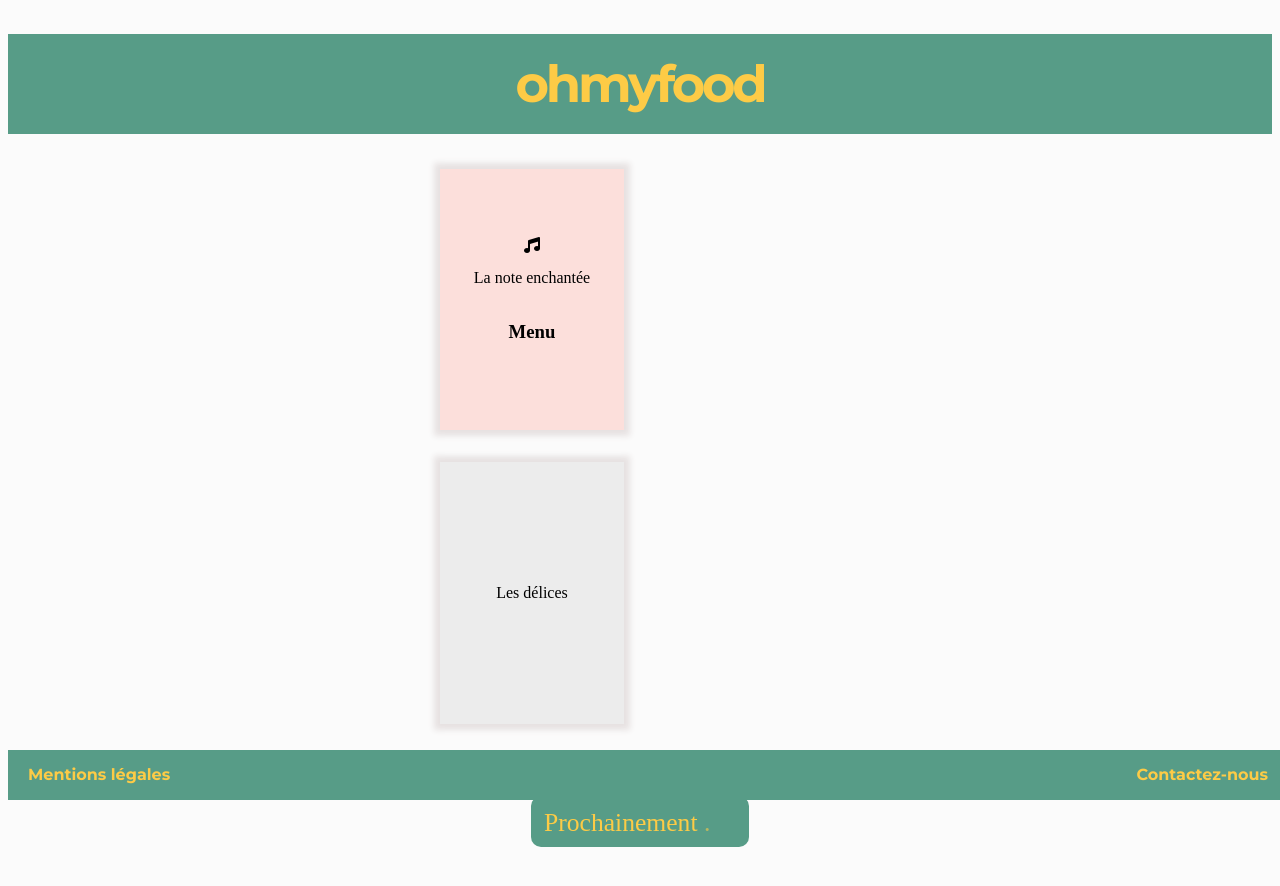
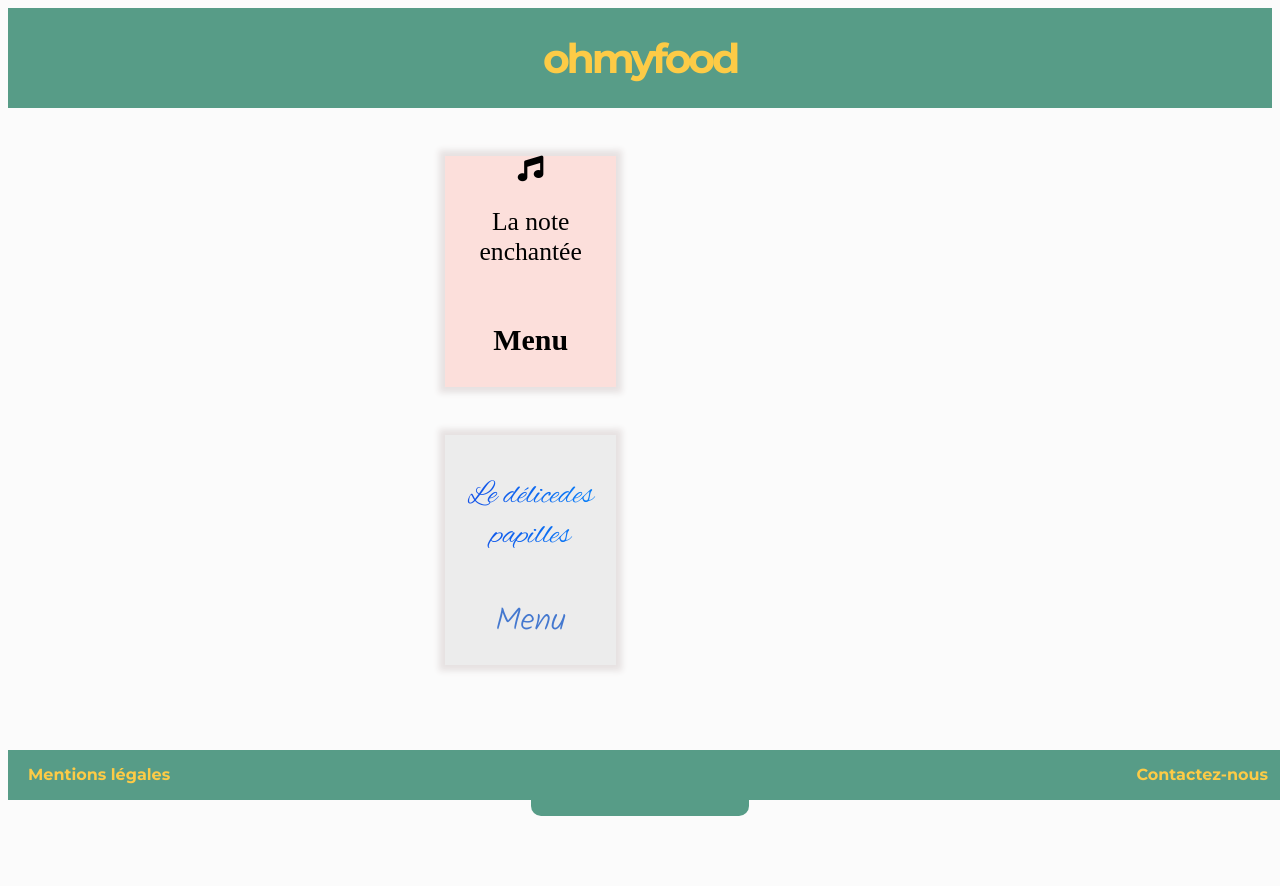
Before and after one commit to FranckVally/ohmyfood, a plain HTML site: page index.html in a window 1280 px wide. Drawn offline with Linux system fonts and the light colour scheme.

Commit message:
dégrader couleur

```diff
--- a/css/main.css
+++ b/css/main.css
@@ -4,6 +4,11 @@ body {
 }
 
 header {
+  grid-column-end:span 6 ;
+  grid-row-start:1;
+  display: flex;
+  flex-direction: column;
+  justify-content: center;
   background-color: #579C87;
   color: #fdcb46;
   text-align: center;
@@ -44,20 +49,35 @@ footer {
 .grid-1 {
   display: grid;
   grid-template-columns: 1fr  1fr 1fr 1fr 1fr 1fr ;
-  grid-gap: 2em;
-  grid-template-rows:  2fr 2fr 1fr 50px;
+  grid-gap: 3em;
+  grid-template-rows: 100px 3fr 3fr 2fr 50px;
   min-height: 100vh;
-}
+  }
 
 
 
 /* items */
 
 
+.head{
+  grid-column-end:span 6 ;
+  grid-row-start:1;
+  display: flex;
+  flex-direction: column;
+  justify-content: center;
+  background-color: #579C87;
+  color: #fdcb46;
+  text-align: center;
+  letter-spacing: -0.2rem;
+  font-family: "Montserrat", sans-serif;
+  font-size: 1.6em;
+  margin: 0em;
+}
+
 
 .note{
   grid-column-start: 3;
-  grid-row-start:1;
+  grid-row-start:2;
   display: flex;
   flex-direction: column;
   justify-content: center;
@@ -66,11 +86,14 @@ footer {
   -moz-box-shadow: 0px 0px 6px 6px #e7e2e2;
   background-color: #FCDFDB;
   text-align: center;
+  font-size: 1.6em;
+  }
 
- }
+
+
  .delice{
   grid-column-start: 3;
-  grid-row-start:2;
+  grid-row-start:3;
   display: flex;
   flex-direction: column;
   justify-content: center;
@@ -80,11 +103,28 @@ footer {
   background-color: rgb(236, 236, 236);
   text-align: center;
 
- }
+  }
+
+  .delice h3 {
+    font-family: "Kalam", cursive;
+    font-weight: normal;
+    font-size: 2rem;
+    padding: 0.5rem;
+    margin: 0rem;
+    color: #4478cf;
+  }
+.delice p {
+  background: -webkit-linear-gradient(360deg, #1449e5, #0887fb);
+  -webkit-background-clip: text;
+  -webkit-text-fill-color: transparent;
+  font-size: 2em;
+  font-family: 'Alex Brush', cursive;
+}
+
 .soon{
   grid-column-start: 3;
   grid-column-end:span 2;
-  grid-row-start:3;
+  grid-row-start:4;
   display: flex;
   margin: auto;
 
--- a/index.html
+++ b/index.html
@@ -18,28 +18,33 @@
     <script src="https://kit.fontawesome.com/3d626bfb32.js" crossorigin="anonymous"></script>
     <!-- google font -->
     <link href="https://fonts.googleapis.com/css2?family=Montserrat:wght@700&display=swap" rel="stylesheet">
-
+    <link href="https://fonts.googleapis.com/css2?family=Kalam:wght@300&display=swap" rel="stylesheet"> <!--cursive pour délice-->
+    <link href="https://fonts.googleapis.com/css2?family=Alex+Brush&family=Kalam:wght@300&display=swap" rel="stylesheet">
 </head>
 
 <body>
 
-    <!-- header -->
-    <header>
-        <h1>ohmyfood</h1>
-    </header>
 
 
 
+
+
+    <section class="grid-1">
+    <!-- header -->
+    <header>
+        <h1 class="head">ohmyfood</h1>
+    </header>
     <!-- section menus -->
-    <section class="grid-1">
         <div class="note">
             <i class="fas fa-music"></i>
             <p>La note enchantée</p>
             <h3>Menu</h3>
         </div>
 
-        <div class="delice">Les délices</div>
-
+        <div class="delice">
+            <p>Le délicedes papilles</p>
+            <h3>Menu</h3>
+         </div>
         <!-- Partie "prochainement" -->
         <section class="soon">
             <p class="points">Prochainement </p>
```
